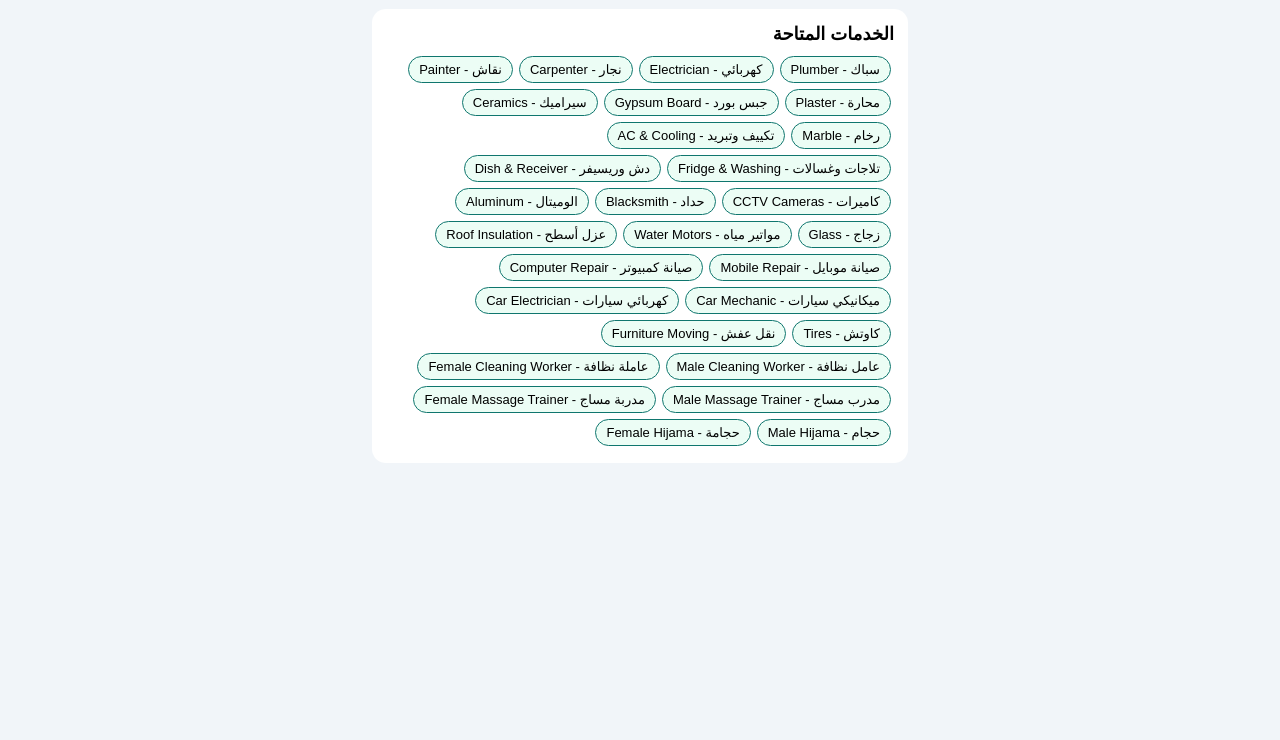
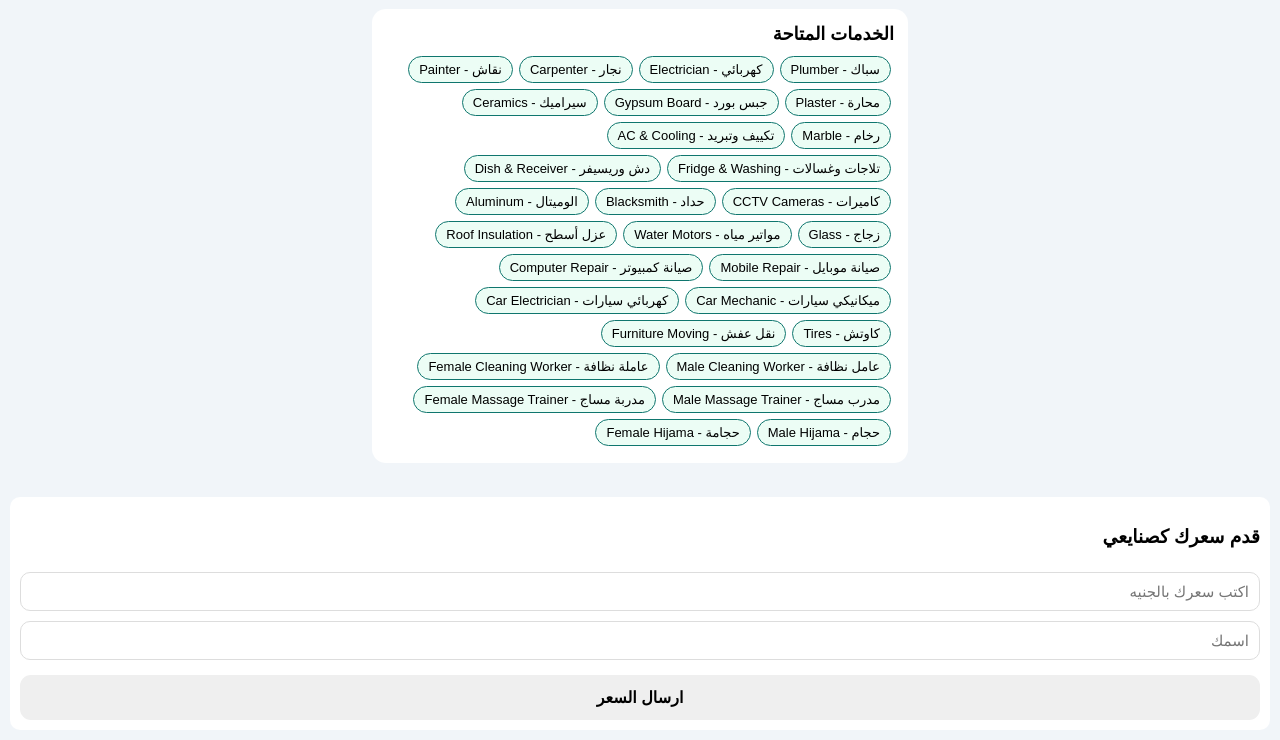
Before and after one commit to wasa03430-netizen/Egyptianfastservice-, a plain HTML site: page index.html in a window 1280 px wide. Shown: the part 479-1219 px from the top of the page. Before the commit the page ends 966 px from the top, so only its background shows below. Drawn offline with nearby package versions, Linux system fonts and the light colour scheme.

Commit message:
Update index.html

```diff
--- a/index.html
+++ b/index.html
@@ -235,7 +235,13 @@ if(error){ showMsg('في مشكلة: ' + error.message); return;}
 function showMsg(t){document.getElementById('msgText').innerText=t;document.getElementById('msgBox').classList.remove('hide');}
 </script>
 <!-- كود الأسعار BIDS -->
-<div id="bidsBox"></div>
+<div style="background:#fff;padding:10px;margin:10px;border-radius:10px">
+  <h3>قدم سعرك كصنايعي</h3>
+  <input id="bidPrice" type="number" placeholder="اكتب سعرك بالجنيه" style="width:100%;padding:10px;margin:5px 0">
+  <input id="bidName" type="text" placeholder="اسمك" style="width:100%;padding:10px;margin:5px 0">
+  <button onclick="submitBid(currentOrderId, document.getElementById('bidPrice').value, document.getElementById('bidName').value)">ارسال السعر</button>
+</div>
+  <div id="bidsBox"></div>
 <script>
 async function loadBids(orderId){
   const {data,error} = await supabase.from('bids').select('*').eq('order_id',orderId).order('price',{ascending:true});
```
